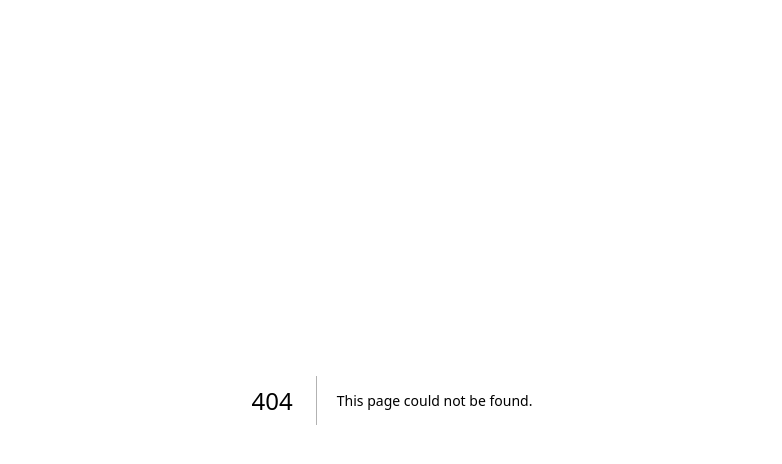
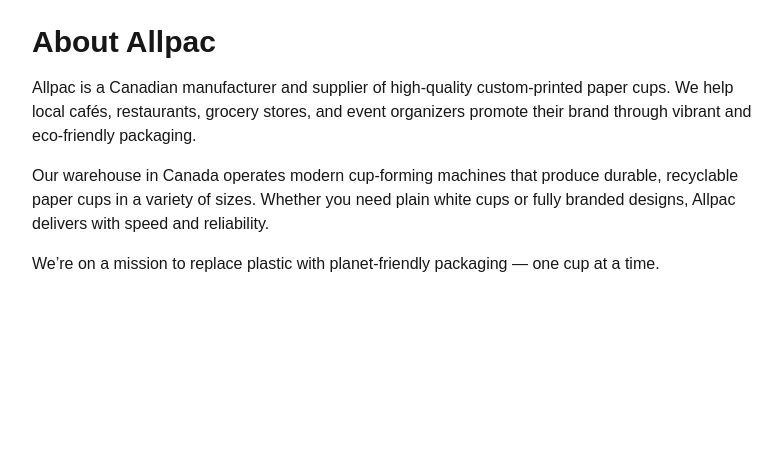
Before and after one commit to Emadedin1/allpacstore, a Next.js app in the folder frontend/: page /about in a window 1280 px wide. Before the commit this address had no page. Shown: the top 464 px of the page, without its empty margins (248-1030 px from the left). Built offline with nearby package versions, Linux system fonts and the light colour scheme.

Commit message:
Add About Page with company info

```diff
--- /dev/null
+++ b/frontend/src/app/about/page.jsx
@@ -0,0 +1,20 @@
+export default function AboutPage() {
+  return (
+    <div className="p-6 max-w-3xl mx-auto">
+      <h1 className="text-3xl font-bold mb-4">About Allpac</h1>
+      <p className="mb-4">
+        Allpac is a Canadian manufacturer and supplier of high-quality custom-printed paper cups.
+        We help local cafés, restaurants, grocery stores, and event organizers promote their brand
+        through vibrant and eco-friendly packaging.
+      </p>
+      <p className="mb-4">
+        Our warehouse in Canada operates modern cup-forming machines that produce durable,
+        recyclable paper cups in a variety of sizes. Whether you need plain white cups or fully
+        branded designs, Allpac delivers with speed and reliability.
+      </p>
+      <p>
+        We’re on a mission to replace plastic with planet-friendly packaging — one cup at a time.
+      </p>
+    </div>
+  );
+}
```
